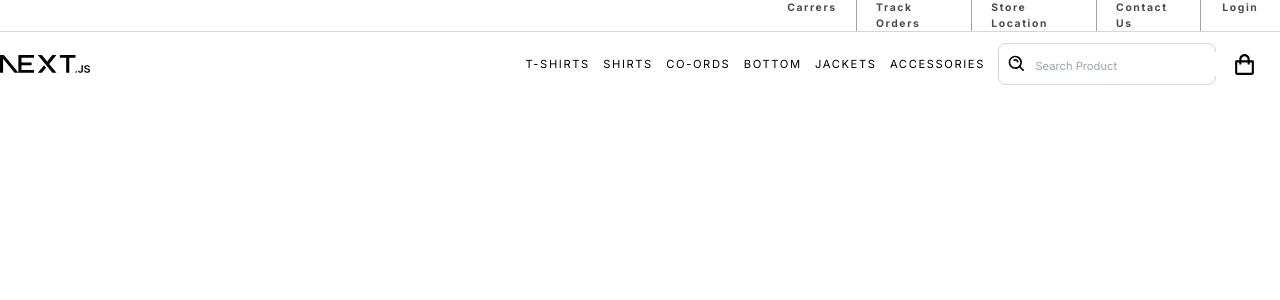
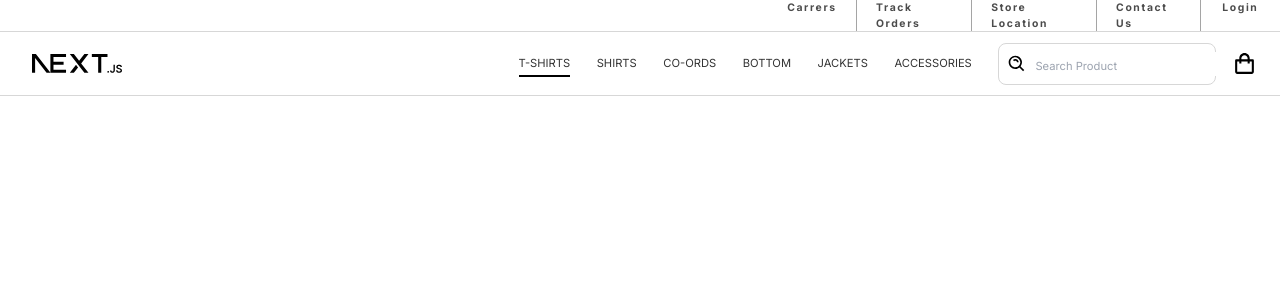
Before and after one commit to kaxxsh/gangsterClothing, a Next.js app: page / in a window 1280 px wide. Shown: the top 300 px of the page. Built offline with nearby package versions, Linux system fonts and the light colour scheme.

Commit message:
navbar logo pending

```diff
--- a/src/app/layout.jsx
+++ b/src/app/layout.jsx
@@ -1,5 +1,5 @@
 import "./globals.css";
-import Nav from "@/components/nav";
+import Nav from "@/components/navbar/nav";
 import Top from "@/components/headerTop";
 import { Inter } from "next/font/google";
 
--- a/src/components/headerTop.jsx
+++ b/src/components/headerTop.jsx
@@ -1,4 +1,3 @@
-import React from "react";
 import styles from "@/styles/headerTop.module.css";
 
 const Top = () => {
--- a/src/components/nav.jsx
+++ b/src/components/navbar/nav.jsx
@@ -1,6 +1,6 @@
-import React from "react";
 import style from "@/styles/nav.module.css";
-import Search from "@/components/search";
+import Search from "@/components/navbar/search";
+import Navmenu from "./navmenu";
 import { BiShoppingBag } from "react-icons/bi";
 
 const Nav = () => {
@@ -11,14 +11,7 @@ const Nav = () => {
           <img src="/next.svg" alt="Gangester Clothing" />
         </div>
         <div className={style.menu}>
-          <ul>
-            <li>T-SHIRTS</li>
-            <li>SHIRTS</li>
-            <li>CO-ORDS</li>
-            <li>BOTTOM</li>
-            <li>JACKETS</li>
-            <li>ACCESSORIES</li>
-          </ul>
+          <Navmenu />
           <Search />
           <div className={style.cart}>
             <BiShoppingBag size={25} />
--- /dev/null
+++ b/src/components/navbar/navmenu.jsx
@@ -0,0 +1,55 @@
+"use client";
+import style from "@/styles/nav.module.css";
+import { useState } from "react";
+
+const NavMenu = () => {
+  const [select, setSelect] = useState(1);
+  const handleItemClick = (itemNumber) => {
+    setSelect(itemNumber);
+  };
+
+  return (
+    <div className={style.navmenu}>
+      <ul>
+        <li
+          className={select === 1 ? style.colorchange : ""}
+          onClick={() => handleItemClick(1)}
+        >
+          T-SHIRTS
+        </li>
+        <li
+          className={select === 2 ? style.colorchange : ""}
+          onClick={() => handleItemClick(2)}
+        >
+          SHIRTS
+        </li>
+        <li
+          className={select === 3 ? style.colorchange : ""}
+          onClick={() => handleItemClick(3)}
+        >
+          CO-ORDS
+        </li>
+        <li
+          className={select === 4 ? style.colorchange : ""}
+          onClick={() => handleItemClick(4)}
+        >
+          BOTTOM
+        </li>
+        <li
+          className={select === 5 ? style.colorchange : ""}
+          onClick={() => handleItemClick(5)}
+        >
+          JACKETS
+        </li>
+        <li
+          className={select === 6 ? style.colorchange : ""}
+          onClick={() => handleItemClick(6)}
+        >
+          ACCESSORIES
+        </li>
+      </ul>
+    </div>
+  );
+};
+
+export default NavMenu;
--- a/src/components/search.jsx
+++ b/src/components/navbar/search.jsx
@@ -1,4 +1,3 @@
-import React from "react";
 import style from "@/styles/nav.module.css";
 import { BiSearchAlt } from "react-icons/bi";
 
--- a/src/styles/nav.module.css
+++ b/src/styles/nav.module.css
@@ -4,6 +4,11 @@
   align-items: center;
   justify-content: space-between;
   position: sticky;
+  border-bottom: 1px solid #d7d7d7;
+}
+
+.nav > .logo {
+  margin-left: 2rem;
 }
 
 .logo > img {
@@ -16,15 +21,38 @@
   align-items: center;
 }
 
-.menu > ul {
+.navmenu > ul {
   width: 38vw;
   display: flex;
   justify-content: space-evenly;
+  list-style: none;
+  padding: 0;
 }
 
-.menu > ul > li {
+.navmenu > ul > li {
+  display: inline;
   font-size: 0.7rem;
-  letter-spacing: 0.1rem;
+  margin-right: 20px;
+  position: relative;
+  cursor: pointer;
+  text-decoration: none;
+  color: #333;
+}
+
+.navmenu > ul > li::before {
+  content: "";
+  position: absolute;
+  width: 0;
+  height: 2px;
+  bottom: -0.3rem;
+  background-color: transparent;
+  transition: width 0.4s ease, background-color 0.4s ease;
+}
+
+.navmenu > ul > li:hover::before,
+.navmenu > ul > li.colorchange::before {
+  width: 100%;
+  background-color: black;
 }
 
 .menu > .cart {
```
